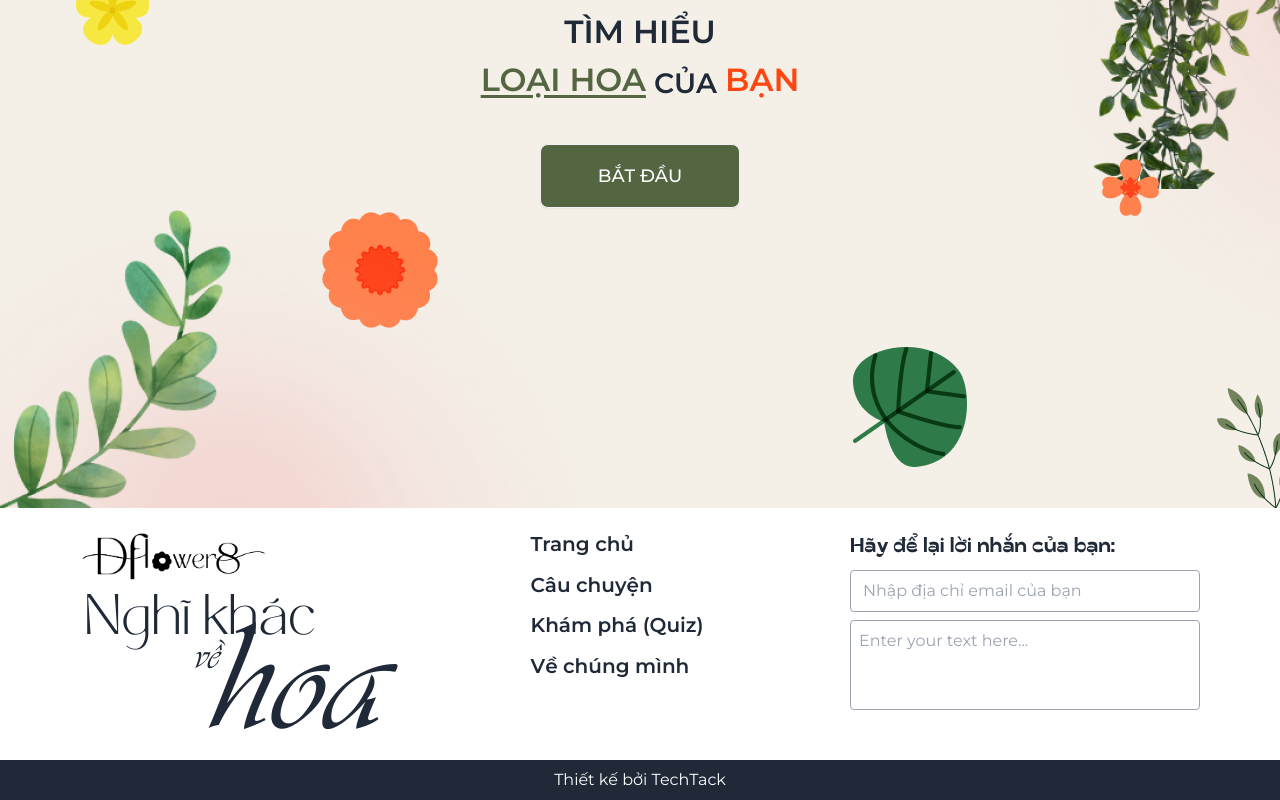
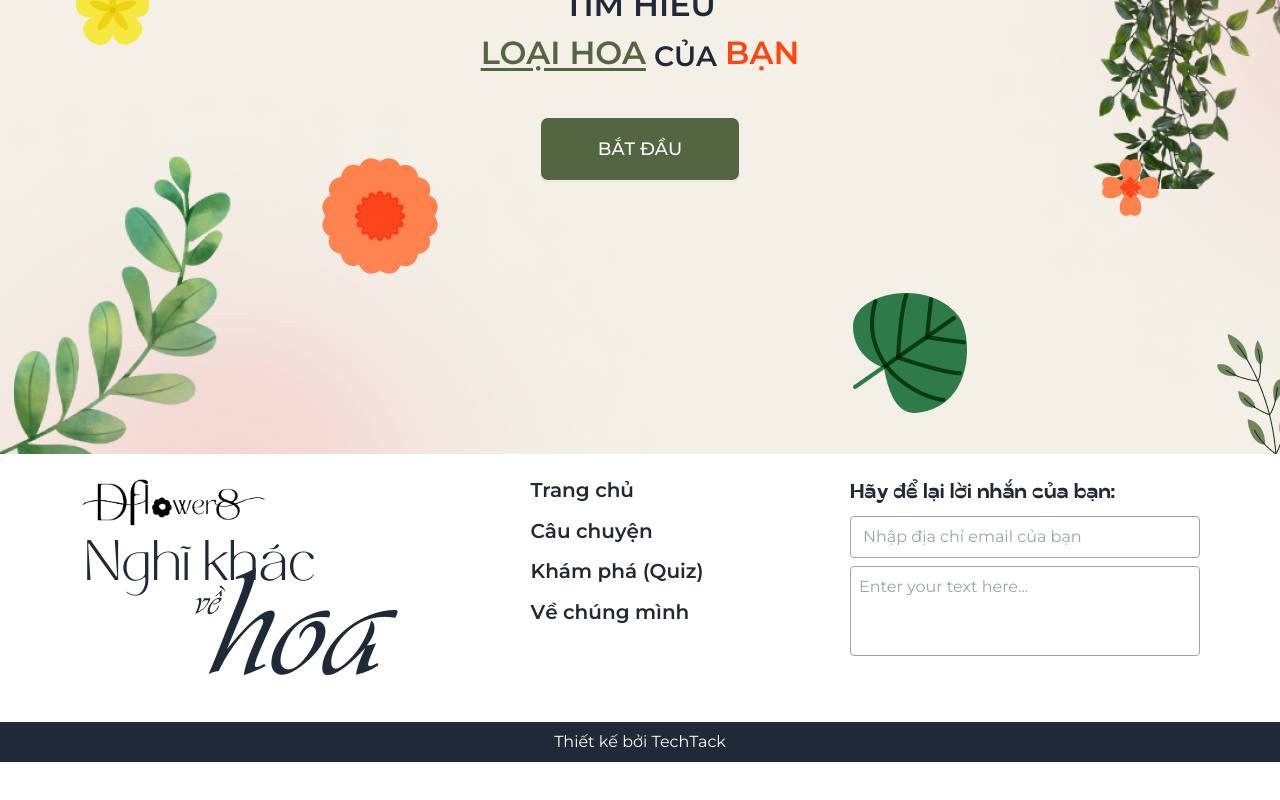
Before and after one commit to Nitieii/flowers-project, a React (Vite) app: page /quizStart in a window 1280 px wide. Shown: the part 377-1177 px from the top of the page. After the commit the page ends 1139 px from the top, so only its background shows below. Built offline with nearby package versions, Linux system fonts and the light colour scheme.

Commit message:
fix res QuizStart

```diff
--- a/src/layout/footer/Footer.jsx
+++ b/src/layout/footer/Footer.jsx
@@ -37,8 +37,8 @@ function Footer() {
 
   return (
     <footer className="relative bg-white text-gray-800">
-      <div className="mx-auto mt-4 flex max-w-6xl flex-col justify-between px-4 pt-2 sm:flex-row">
-        <div className="mb-4 sm:mb-0">
+      <div className="mx-auto mt-4 flex max-w-6xl flex-col  flex-wrap justify-between gap-4 px-4 pt-2 sm:flex-row">
+        <div className="mb-0 sm:mb-4">
           <img src={LogoLight} alt="Logo" className="h-12" />
 
           <div className="relative ms-1 mt-3 h-[168px] w-[300px]">
@@ -53,17 +53,18 @@ function Footer() {
             </h1>
           </div>
         </div>
-        <div className="flex flex-col flex-wrap gap-4 text-xl font-semibold">
+
+        <div className="-mt-6 flex flex-col flex-wrap gap-4 text-xl font-semibold sm:mt-0">
           <NavLink
             to="/"
-            className="mx-2 duration-300 hover:text-secondary"
+            className="mx-2 text-nowrap duration-300 hover:text-secondary"
             activeclassname="font-bold"
           >
             Trang chủ
           </NavLink>
           <button
             to="/"
-            className="mx-2 text-start duration-300 hover:text-secondary"
+            className="mx-2 text-nowrap text-start duration-300 hover:text-secondary"
             onClick={scrollToStorySection}
           >
             Câu chuyện
@@ -71,21 +72,21 @@ function Footer() {
 
           <NavLink
             to="/quizStart"
-            className="mx-2 duration-300 hover:text-secondary"
+            className="mx-2 text-nowrap duration-300 hover:text-secondary"
             activeclassname="font-bold"
           >
             Khám phá (Quiz)
           </NavLink>
           <NavLink
             to="/contact"
-            className="mx-2 duration-300 hover:text-secondary"
+            className="mx-2 text-nowrap duration-300 hover:text-secondary"
             activeclassname="font-bold"
           >
             Về chúng mình
           </NavLink>
         </div>
 
-        <div className="flex w-[350px] flex-col gap-2">
+        <div className="mb-5 flex w-[350px] flex-col gap-2">
           <p className="font-float text-[20px]">Hãy để lại lời nhắn của bạn:</p>
           <form onSubmit={handleSubmit} className="flex flex-col gap-2">
             <input
@@ -106,7 +107,7 @@ function Footer() {
           </form>
         </div>
       </div>
-      <div className="bottom-0 w-full bg-gray-800 py-2 text-center text-white">
+      <div className="bottom-0 w-full bg-gray-800 py-2 text-center text-white hover:underline">
         <a href="https://techtack.com.vn">Thiết kế bởi TechTack</a>
       </div>
     </footer>
--- a/src/pages/QuizStart.jsx
+++ b/src/pages/QuizStart.jsx
@@ -13,8 +13,11 @@ import { Link } from "react-router-dom";
 
 function QuizStart() {
   return (
-    <div className="relative flex items-center justify-center">
-      <div className="flex h-screen cursor-none flex-col items-center justify-center text-[32px]">
+    <div
+      className="relative flex items-center justify-center"
+      style={{ height: window.innerHeight - 54 }}
+    >
+      <div className="flex cursor-none flex-col items-center justify-center text-[32px] z-10">
         <h1 className="font-semibold">TÌM HIỂU</h1>
         <span className="flex items-end gap-2 font-semibold">
           <h1 className="text-[#546641] underline underline-offset-4">
@@ -37,13 +40,25 @@ function QuizStart() {
         <img className="absolute right-0 top-4" src={Image2} />
         <img className="absolute right-[120px] top-[450px]" src={Image7} />
         <img className="absolute bottom-0 right-0" src={Image6} />
-        <img className="absolute bottom-[41px] left-2/3" src={Image4} />
-        <img className="absolute bottom-[178px] left-1/4" src={Image8} />
+        <img
+          className="absolute bottom-[41px] left-2/3 hidden sm:block"
+          src={Image4}
+        />
+        <img
+          className="absolute bottom-[178px] left-1/4 hidden md:block"
+          src={Image8}
+        />
         <img className="absolute left-[73px] top-[264px]" src={Image5} />
-        <img className="absolute left-[223px] top-[163px]" src={Image3} />
+        <img
+          className="absolute left-[223px] top-[163px] hidden sm:block"
+          src={Image3}
+        />
         <img className="absolute right-0 top-0" src={Image9} />
         <img className="absolute bottom-0 left-0" src={Image10} />
-        <img className="absolute left-2/3 top-[66px]" src={Image11} />
+        <img
+          className="absolute left-2/3 top-[66px] hidden lg:block"
+          src={Image11}
+        />
       </div>
     </div>
   );
```
